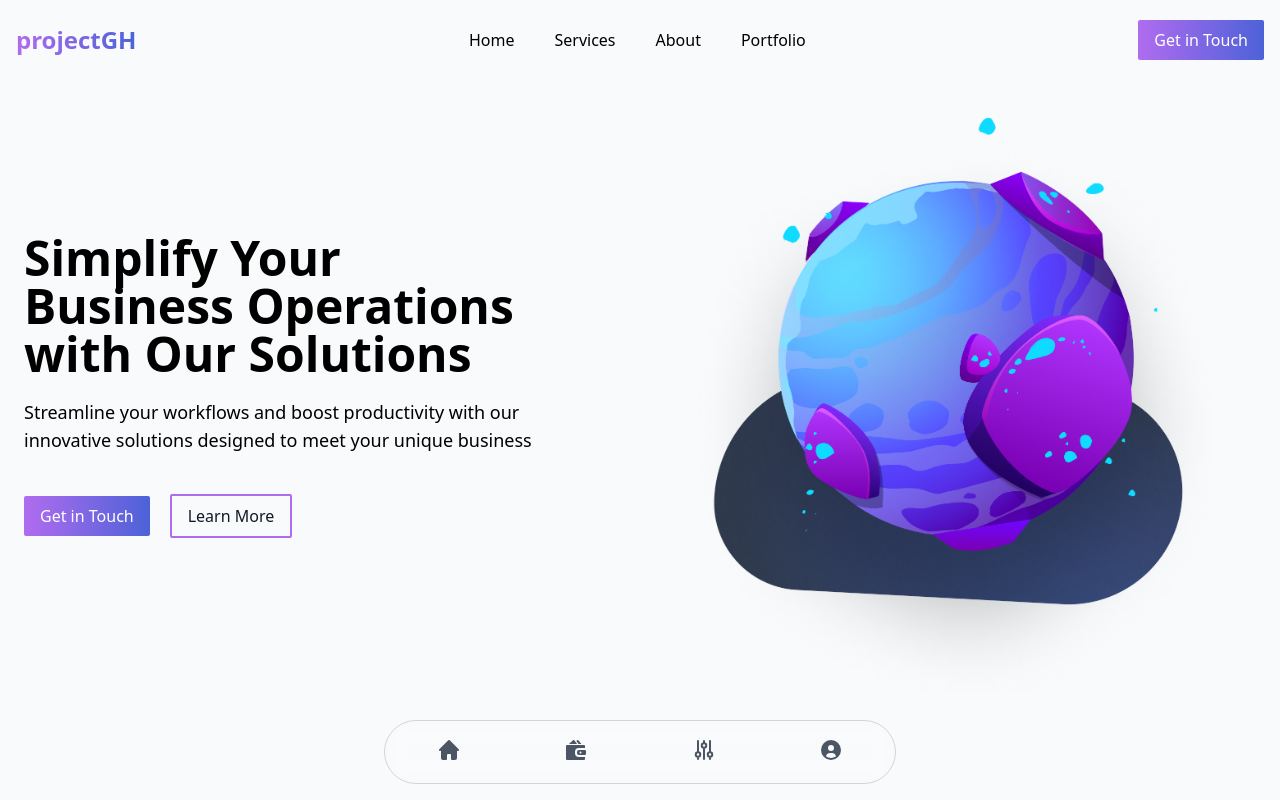
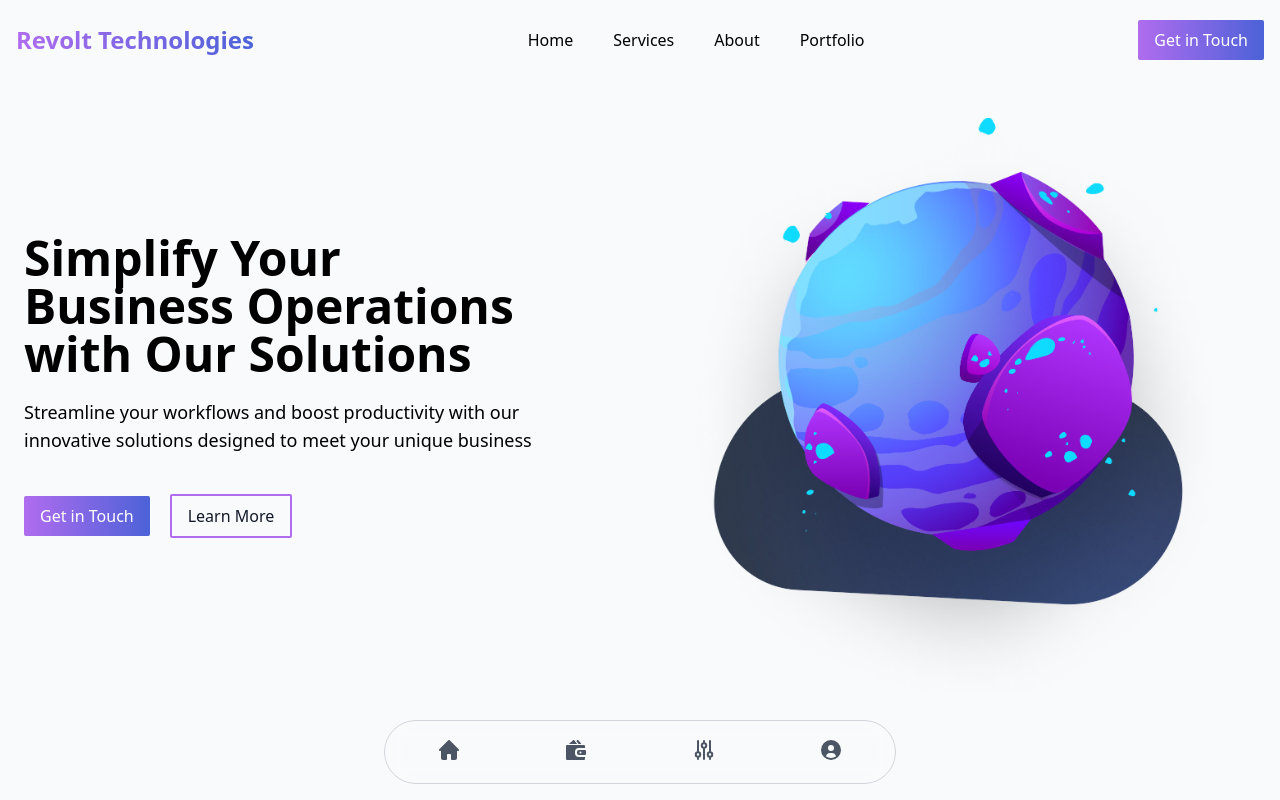
Before and after one commit to King-George-Hughes/project-gh, a React (Vite) app: page / in a window 1280 px wide. Shown: the top 800 px of the page. Built offline with nearby package versions, Linux system fonts and the light colour scheme.

Commit message:
changed name of site

```diff
--- a/src/components/Footer.tsx
+++ b/src/components/Footer.tsx
@@ -6,7 +6,7 @@ const Footer = () => {
           <div className="mb-6 md:mb-0">
             <a href="#" className="flex items-center">
               <span className="self-center text-2xl font-semibold whitespace-nowrap dark:text-white">
-                projectGH
+                Revolt Technologies
               </span>
             </a>
           </div>
@@ -35,7 +35,7 @@ const Footer = () => {
               <ul className="text-gray-500 dark:text-gray-400 font-medium">
                 <li className="mb-4">
                   <a href="mailto:info@gmai.com" className="hover:underline ">
-                    info@gmai.com
+                    info@gmail.com
                   </a>
                 </li>
                 <li>
@@ -72,7 +72,7 @@ const Footer = () => {
           <span className="text-sm text-gray-500 sm:text-center dark:text-gray-400">
             © 2023{" "}
             <a href="#" className="hover:underline">
-              projectGH™
+              Revolt Technologies™
             </a>
             . All Rights Reserved.
           </span>
--- a/src/components/NavBar.tsx
+++ b/src/components/NavBar.tsx
@@ -4,7 +4,7 @@ const NavBar = () => {
       <div className="container mx-auto flex items-center justify-between">
         <a href="#" className="text-2xl font-bold">
           <span className="bg-clip-text text-transparent bg-gradient-to-r from-[#B06CEF] to-[#4C62D8]">
-            projectGH
+            Revolt Technologies
           </span>
         </a>
 
```
